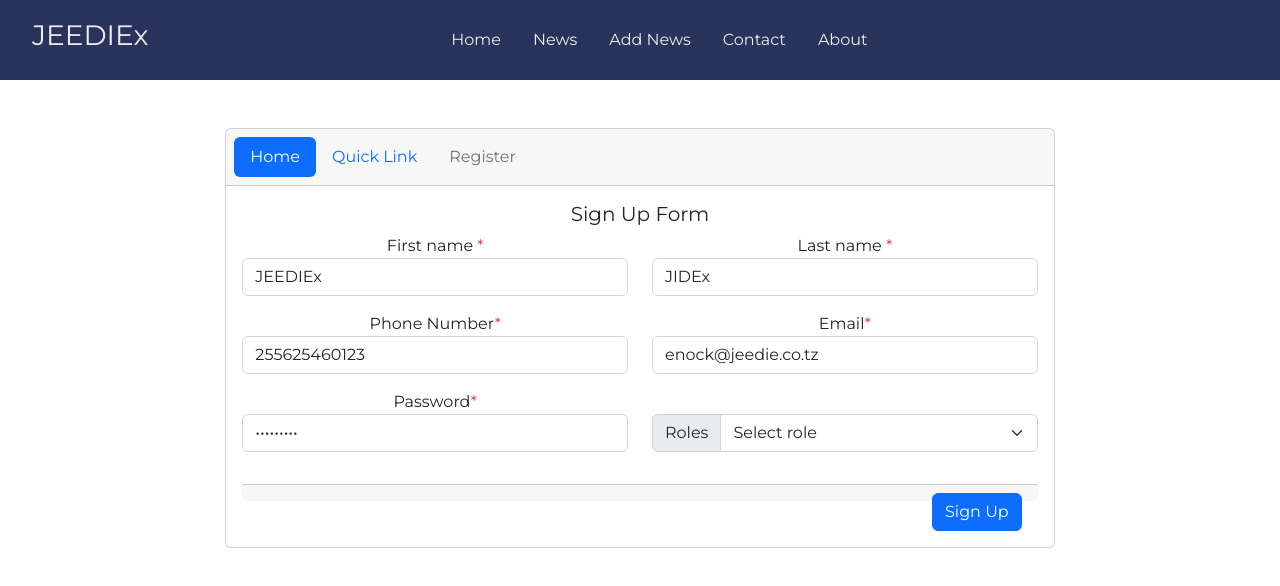
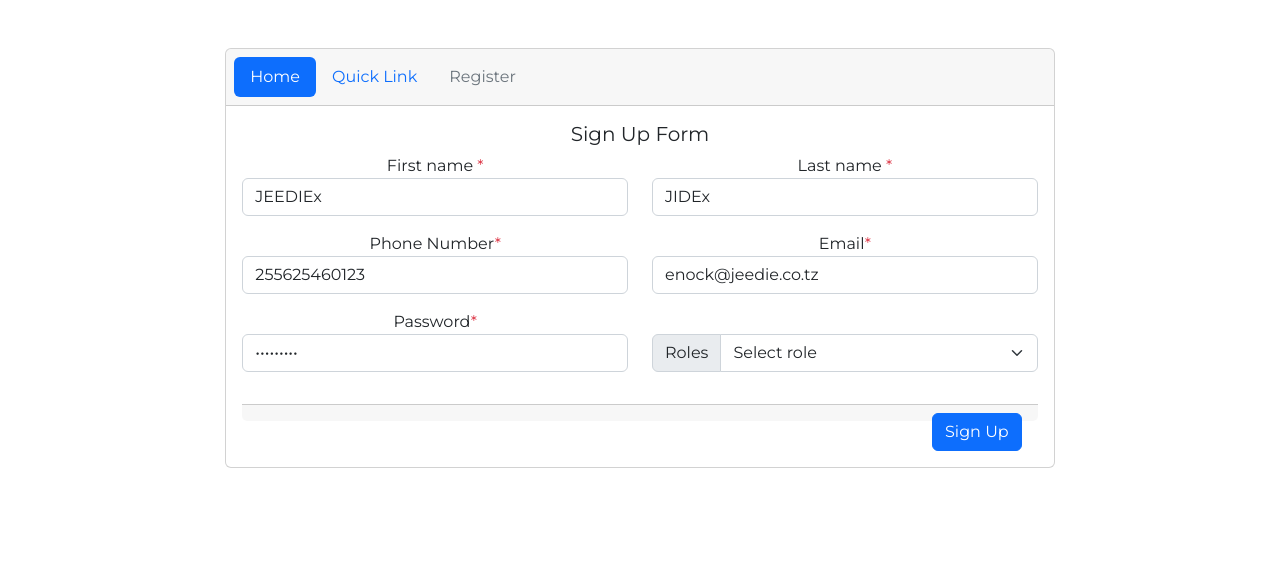
Before and after one commit to Enowizzy/react-app, a React (Create React App) app: page /user/register in a window 1280 px wide. Shown: the top 586 px of the page. Built offline with nearby package versions, Linux system fonts and the light colour scheme.

Commit message:
implement isAdmin middleware

```diff
--- a/data/db.json
+++ b/data/db.json
@@ -30,7 +30,7 @@
       "first_name": "JEEDIEx",
       "last_name": "JIDEx",
       "phone": "255625460123",
-      "email": "enock@jeedie.co.tz",
+      "email": "admin@jeedie.co.tz",
       "password": "J33diem23",
       "role": "admin",
       "id": 1
--- a/src/user/components/auth/register.js
+++ b/src/user/components/auth/register.js
@@ -71,7 +71,7 @@ const Register = () => {
                 <div class="card-header">
                     <ul class="nav nav-pills card-header-pills">
                         <li class="nav-item">
-                            <Link class="nav-link active" to={"/"}>Home</Link>
+                            <Link style={{ float: 'right' }} class="nav-link active" to={"/"}>Home</Link>
                         </li>
                         <li class="nav-item">
                             <Link class="nav-link" to={0}>Quick Link</Link>
--- a/src/user/components/navbar/Navbar.js
+++ b/src/user/components/navbar/Navbar.js
@@ -1,10 +1,25 @@
-import { useRef } from "react";
+/* eslint-disable no-unused-vars */
+import { useEffect, useRef, useState } from "react";
 import { FaBars, FaTimes } from "react-icons/fa";
-import { Link } from "react-router-dom";
+import { Link, useLocation, useNavigate } from "react-router-dom";
 import "./Navbar.css";
 
 const Navbar = () => {
   const navRef = useRef();
+  const [menu_visible, menu_visible_change] = useState(true);
+  const [admin, isAdmin] = useState(false);
+  const location = useLocation();
+  const navigate = useNavigate();
+
+  useEffect(() => {
+    let user_role = localStorage.getItem('email');
+    if (location.pathname === '/user/register' || location.pathname === '/user/login') {
+      menu_visible_change(false)
+    }
+    if (user_role === 'admin@jeedie.co.tz') {
+      isAdmin(true);
+    }
+  }, [location, navigate]);
 
   const showNavbar = () => {
     navRef.current.classList.toggle(
@@ -12,13 +27,15 @@ const Navbar = () => {
     );
   };
   return (
-    <div>
+    <div>{menu_visible &&
       <header>
         <h3>JEEDIEx</h3>
         <nav ref={navRef}>
           <Link to="/">Home</Link>
           <Link to="/news">News</Link>
-          <Link to="/admin/create-news">Add News</Link>
+          {isAdmin &&
+            <Link to="/admin/create-news">Add News</Link>
+          }
           <Link to="/contact">Contact</Link>
           <Link to="/about" class="active">About</Link>
           <button
@@ -33,6 +50,7 @@ const Navbar = () => {
           <FaBars />
         </button>
       </header>
+    }
     </div>
   );
 };
```
